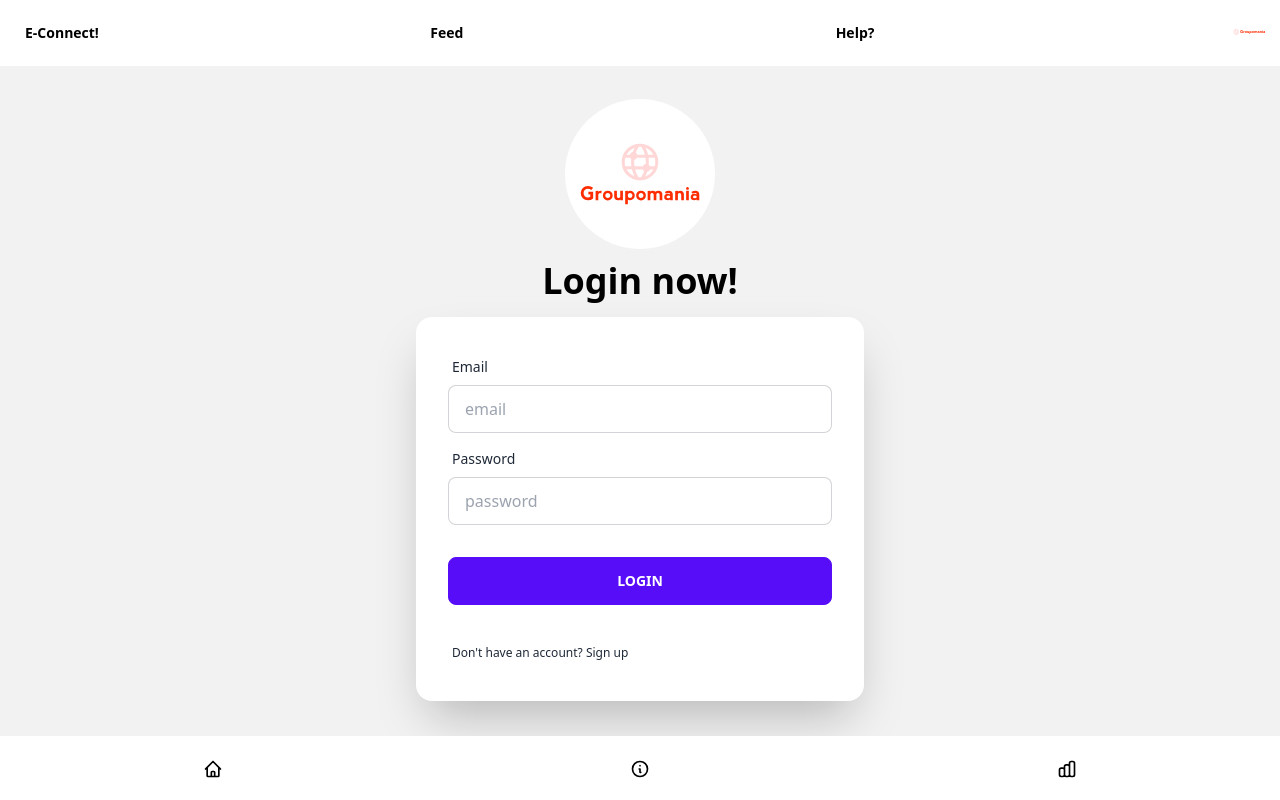
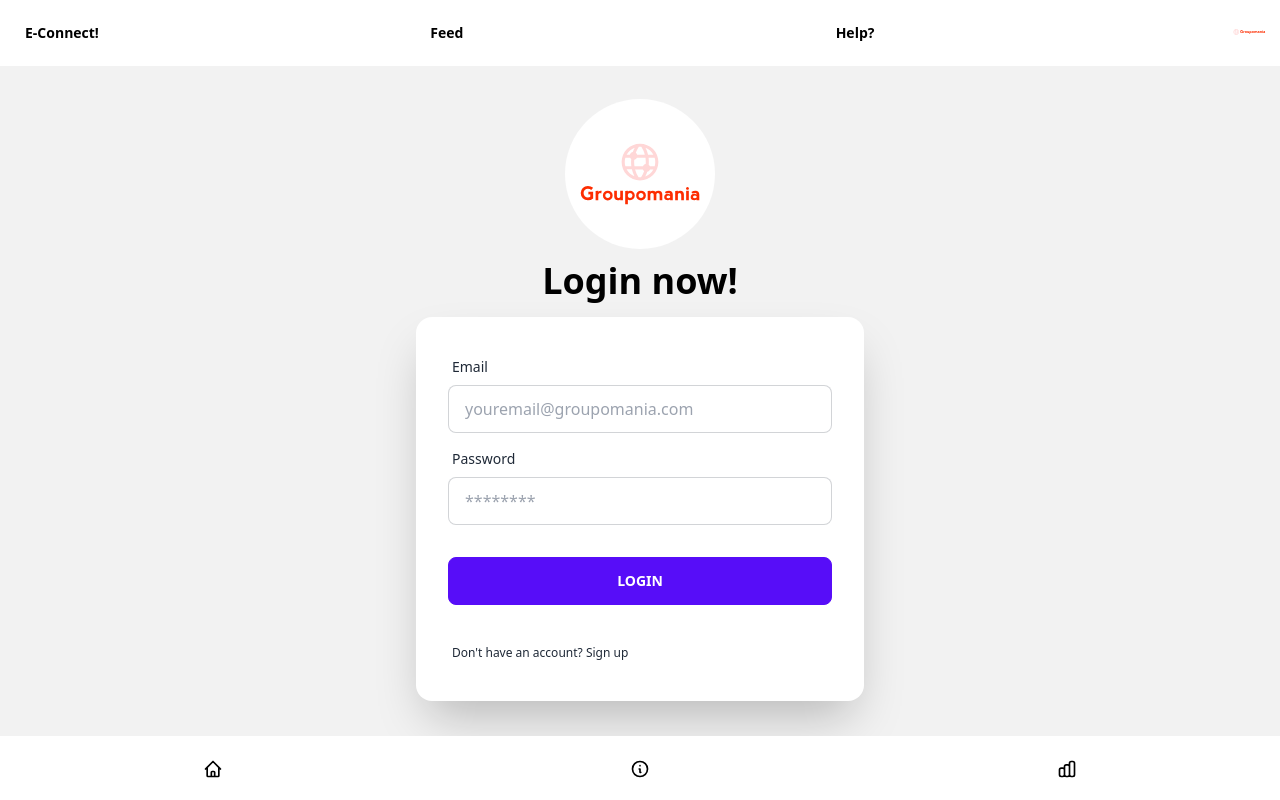
Before and after one commit to juanf1990/P6-Web-Dev-Econnect-Frontend, a Next.js app: page / in a window 1280 px wide. Built offline with nearby package versions, Linux system fonts and the light colour scheme.

Commit message:
new names folder

```diff
--- a/components/Hero/index.tsx
+++ /dev/null
@@ -1,64 +0,0 @@
-import React from 'react'
-import Image from 'next/image'
-
-const Hero = () => {
-    return (
-        <div className="hero min-h-screen bg-base-200">
-            <div className="hero-content w-[80vw] flex-col">
-
-                <div className="flex flex-col justify-center items-center text-center lg:text-left">
-                <div className="pb-3">
-                    <Image src="/icon-above-font.svg" alt="E-Connect Logo" width={150} height={150} className="bg-cover rounded-full" />
-                </div>
-                    <h1 className="text-4xl font-bold">Login now!</h1>
-                </div>
-                <div className="card flex-shrink-0 w-[80vw] max-w-md shadow-2xl bg-base-100">
-                    <div className="card-body">
-                        <div className="form-control">
-                            <label className="label">
-                                <span className="label-text">Email</span>
-                            </label>
-                            <input type="text" placeholder="email" className="input input-bordered" />
-                        </div>
-                        <div className="form-control">
-                            <label className="label">
-                                <span className="label-text">Password</span>
-                            </label>
-                            <input type="text" placeholder="password" className="input input-bordered" />
-                        </div>
-                        <div className="form-control mt-6">
-                            <button className="btn btn-primary">Login</button>
-                        </div>
-                        <div className="form-control mt-6">
-                            <label className="label">
-                                <span className="label-text-alt">Don't have an account? <a href="/signup" className="link link-hover">Sign up</a></span>
-                            </label>
-                        </div>
-                    </div>
-                </div>
-            </div>
-        </div>
-    )
-}
-
-export default Hero
-
-    // < div className = "flex flex-col items-center justify-center h-screen" >
-
-    //       <div className="text-center">
-    //         <h1 className="text-4xl font-bold text-light-yellow">{title}</h1>
-    //       </div>
-    //       <div className="form-control flex flex-column">
-    //         <label className="label text-center justify-center mt-3">
-    //           <span className="label-text text-light-secondary text-xl">Sign Up now!</span>
-    //         </label>
-    //         <label className="input-group">
-    //           <span className='text-white'>Email</span>
-    //           <input type="text" placeholder="you@groupomania.com" className="input input-bordered text-cyan-400" />
-    //           <button className="btn btn-primary">Submit!</button>
-    //         </label>
-    //         <label className="label text-center justify-center mt-3">
-    //           <span className="label-text text-white">Already with us? Just <a href="#" className="no-underline text-light-secondary">Login</a>!</span>
-    //         </label>
-    //       </div>
-    //   </div >
--- a/components/Signup/index.tsx
+++ b/components/Signup/index.tsx
@@ -1,7 +1,43 @@
+"use client";
 import React from 'react'
 import Image from 'next/image'
+import { useState } from 'react'
+const url = "http://localhost:8081/api/users/signup";
+
 
 const Signup = () => {
+    const [userName, setUserName] = useState("");
+    const [email, setEmail] = useState("");
+    const [password, setPassword] = useState("");
+
+    let handleSubmit = async (e: { preventDefault: () => void; }) => {
+      e.preventDefault();
+      try {
+        let res = await fetch(url , {
+          method: "POST",
+          headers: {
+            "Content-Type": "application/json",
+          },
+          body: JSON.stringify({
+            userName: userName,
+            email: email,
+            password: password,
+          }),
+        });
+        let resJson = await res.json();
+        console.log(resJson);
+        if (res.status === 201) {
+        setUserName("");
+        setEmail("");
+        setPassword("");
+          alert("Thanks for Signing up");
+        } else {
+            alert("Some error occured");
+        }
+      } catch (err) {
+        console.log(err);
+      }
+    }
     return (
         <div className="hero min-h-screen bg-base-200">
             <div className="hero-content w-[80vw] flex-col">
@@ -12,28 +48,48 @@ const Signup = () => {
                     </div>
                     <h1 className="text-4xl font-bold">Sign up now!</h1>
                 </div>
-                <div className="card flex-shrink-0 w-[80vw] max-w-md shadow-2xl bg-base-100">
+                <form onSubmit={handleSubmit} className="card flex-shrink-0 w-[80vw] max-w-md shadow-2xl bg-base-100">
                     <div className="card-body">
                         <div className="form-control">
                             <label className="label">
                                 <span className="label-text">Name</span>
                             </label>
-                            <input type="text" placeholder="Name" className="input input-bordered" />
+                            <input
+                            type="text"
+                            name="username"
+                            onChange={(e) => { setUserName(e.target.value);}}
+                            value= {userName}
+                            placeholder="Name"
+                            className="input input-bordered" />
                         </div>
                         <div className="form-control">
                             <label className="label">
                                 <span className="label-text">Email</span>
                             </label>
-                            <input type="email" placeholder="youremail@groupomania.com" className="input input-bordered" />
+                            <input
+                            type="email"
+                            name="email"
+                            onChange={(e) => { setEmail(e.target.value);}}
+                            value= {email}
+                            placeholder="youremail@groupomania.com"
+                            className="input input-bordered" />
                         </div>
                         <div className="form-control">
                             <label className="label">
                                 <span className="label-text">Password</span>
                             </label>
-                            <input type="password" placeholder="********" className="input input-bordered" />
+                            <input
+                            type="text"
+                            name="password"
+                            onChange={(e) => { setPassword(e.target.value);}}
+                            value={password}
+                            placeholder="********"
+                            className="input input-bordered" />
                         </div>
                         <div className="form-control mt-6">
-                            <button className="btn btn-primary">Submit!</button>
+                            <button
+                            type="submit"
+                            className="btn btn-primary">Submit!</button>
                         </div>
                         <div className="form-control mt-6">
                             <label className="label">
@@ -41,7 +97,7 @@ const Signup = () => {
                             </label>
                         </div>
                     </div>
-                </div>
+                </form>
             </div>
         </div>
     )
--- a/pages/index.tsx
+++ b/pages/index.tsx
@@ -3,7 +3,7 @@ import { Inter } from '@next/font/google'
 import styles from '../styles/Home.module.css'
 import NavBar from '../components/NavBar'
 import Footer from '../components/Footer'
-import Hero from '../components/Hero'
+import Login from '../components/Login'
 import { useState, useEffect } from 'react'
 
 const inter = Inter({ subsets: ['latin'] })
@@ -30,7 +30,7 @@ export default function Home() {
       </Head>
       <main className=" bg-light-primary">
         < NavBar />
-        < Hero />
+        < Login />
         < Footer />
       </main>
     </>
```
